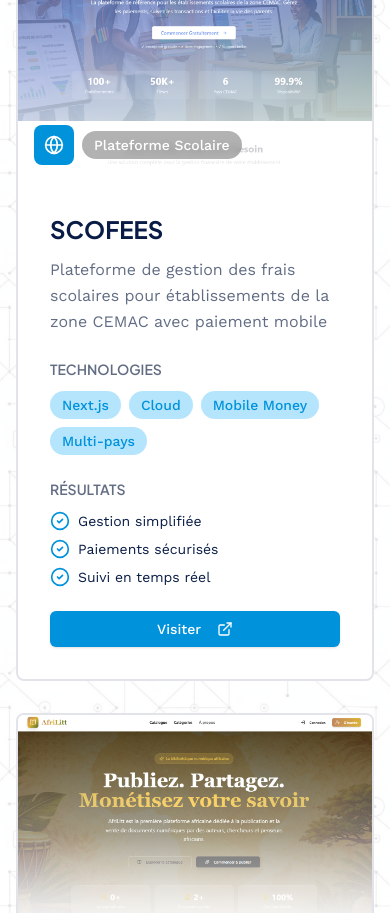
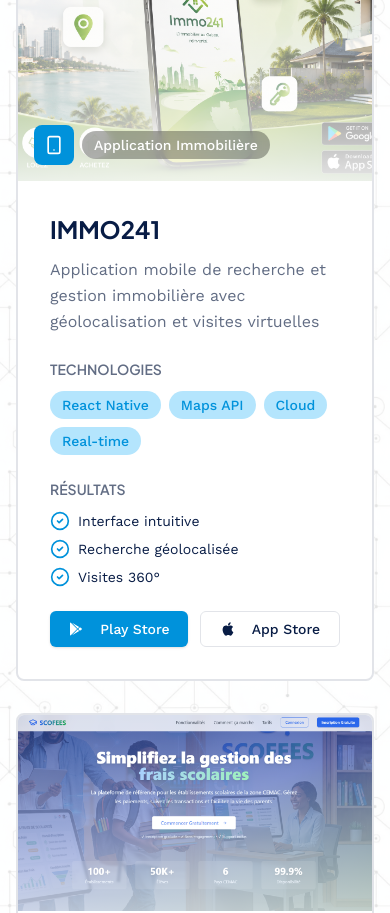
Before and after one commit to brice214/sg-b2f42701-634c-47b8-bbd1-2e23ad12ad16-1785503365, a Next.js app: page /realisations in a window 390 px wide. Shown: the part 2460-3373 px from the top of the page. Built offline with nearby package versions, Linux system fonts and the light colour scheme.

Commit message:
feat(ui): add immo241 and mobile store buttons

```diff
--- a/src/pages/realisations.tsx
+++ b/src/pages/realisations.tsx
@@ -20,6 +20,7 @@
     {
       title: "TSANGOO SAAS",
       category: "Application SaaS",
+      type: "web",
       description: "Plateforme cloud de facturation et comptabilité pour PME gabonaises avec gestion multi-devises",
       image: "/tsangoo-accueil-site-web-gabon.png",
       technologies: ["Next.js", "TypeScript", "Cloud", "API"],
@@ -28,8 +29,21 @@
       link: "https://www.tsangoo.com/",
     },
     {
+      title: "IMMO241",
+      category: "Application Immobilière",
+      type: "mobile",
+      description: "Application mobile de recherche et gestion immobilière avec géolocalisation et visites virtuelles",
+      image: "/immo241.png",
+      technologies: ["React Native", "Maps API", "Cloud", "Real-time"],
+      results: ["Interface intuitive", "Recherche géolocalisée", "Visites 360°"],
+      icon: Smartphone,
+      playStoreLink: "https://play.google.com/store/apps",
+      appStoreLink: "https://apps.apple.com/",
+    },
+    {
       title: "SCOFEES",
       category: "Plateforme Scolaire",
+      type: "web",
       description: "Plateforme de gestion des frais scolaires pour établissements de la zone CEMAC avec paiement mobile",
       image: "/SCOFEES-Plateforme-de-Gestion-des-Frais-Scolaires-CEMAC-05-17-2026_09_27_PM.png",
       technologies: ["Next.js", "Cloud", "Mobile Money", "Multi-pays"],
@@ -40,6 +54,7 @@
     {
       title: "AFRILITT",
       category: "Place de Marché Académique",
+      type: "web",
       description: "Marketplace dédiée aux publications académiques et à la diffusion de la recherche scientifique africaine",
       image: "/AFRILITT.png",
       technologies: ["Next.js", "Cloud", "E-commerce", "Recherche"],
@@ -50,6 +65,7 @@
     {
       title: "Site Vitrine Cabinet Juridique",
       category: "Site Vitrine",
+      type: "web",
       description: "Site web élégant et professionnel avec système de prise de rendez-vous",
       image: "https://images.unsplash.com/photo-1497366216548-37526070297c?w=800&q=80",
       technologies: ["WordPress", "Custom Theme", "SEO"],
@@ -59,6 +75,7 @@
     {
       title: "Plateforme Éducative en Ligne",
       category: "Application Web",
+      type: "web",
       description: "LMS complet avec vidéos, quiz et certification pour formations professionnelles",
       image: "https://images.unsplash.com/photo-1501504905252-473c47e087f8?w=800&q=80",
       technologies: ["Next.js", "PostgreSQL", "Stripe"],
@@ -68,15 +85,19 @@
     {
       title: "App Livraison de Repas",
       category: "Développement Mobile",
+      type: "mobile",
       description: "Solution complète restaurant, livreur et client avec géolocalisation en temps réel",
       image: "https://images.unsplash.com/photo-1526367790999-0150786686a2?w=800&q=80",
       technologies: ["React Native", "Maps API", "Real-time"],
       results: ["5,000+ commandes", "30 min livraison", "4.7/5 étoiles"],
       icon: Smartphone,
+      playStoreLink: "https://play.google.com/store/apps",
+      appStoreLink: "https://apps.apple.com/",
     },
     {
       title: "Site Corporate Multilingue",
       category: "Site Vitrine",
+      type: "web",
       description: "Site institutionnel avec gestion multilingue et CMS personnalisé",
       image: "https://images.unsplash.com/photo-1460925895917-afdab827c52f?w=800&q=80",
       technologies: ["Next.js", "i18n", "Headless CMS"],
@@ -204,14 +225,33 @@
                         </div>
                       </div>
 
-                      {project.link && (
+                      {project.type === "mobile" ? (
+                        <div className="flex gap-3">
+                          <Button asChild className="flex-1">
+                            <a href={project.playStoreLink} target="_blank" rel="noopener noreferrer">
+                              <svg className="w-5 h-5 mr-2" viewBox="0 0 24 24" fill="currentColor">
+                                <path d="M3,20.5V3.5C3,2.91 3.34,2.39 3.84,2.15L13.69,12L3.84,21.85C3.34,21.6 3,21.09 3,20.5M16.81,15.12L6.05,21.34L14.54,12.85L16.81,15.12M20.16,10.81C20.5,11.08 20.75,11.5 20.75,12C20.75,12.5 20.53,12.9 20.18,13.18L17.89,14.5L15.39,12L17.89,9.5L20.16,10.81M6.05,2.66L16.81,8.88L14.54,11.15L6.05,2.66Z"/>
+                              </svg>
+                              Play Store
+                            </a>
+                          </Button>
+                          <Button asChild variant="outline" className="flex-1">
+                            <a href={project.appStoreLink} target="_blank" rel="noopener noreferrer">
+                              <svg className="w-5 h-5 mr-2" viewBox="0 0 24 24" fill="currentColor">
+                                <path d="M18.71,19.5C17.88,20.74 17,21.95 15.66,21.97C14.32,22 13.89,21.18 12.37,21.18C10.84,21.18 10.37,21.95 9.1,22C7.79,22.05 6.8,20.68 5.96,19.47C4.25,17 2.94,12.45 4.7,9.39C5.57,7.87 7.13,6.91 8.82,6.88C10.1,6.86 11.32,7.75 12.11,7.75C12.89,7.75 14.37,6.68 15.92,6.84C16.57,6.87 18.39,7.1 19.56,8.82C19.47,8.88 17.39,10.1 17.41,12.63C17.44,15.65 20.06,16.66 20.09,16.67C20.06,16.74 19.67,18.11 18.71,19.5M13,3.5C13.73,2.67 14.94,2.04 15.94,2C16.07,3.17 15.6,4.35 14.9,5.19C14.21,6.04 13.07,6.7 11.95,6.61C11.8,5.46 12.36,4.26 13,3.5Z"/>
+                              </svg>
+                              App Store
+                            </a>
+                          </Button>
+                        </div>
+                      ) : project.link ? (
                         <Button asChild className="w-full">
                           <a href={project.link} target="_blank" rel="noopener noreferrer">
                             Visiter
                             <ExternalLink className="ml-2 w-4 h-4" />
                           </a>
                         </Button>
-                      )}
+                      ) : null}
                     </div>
                   </Card>
                 );
```
